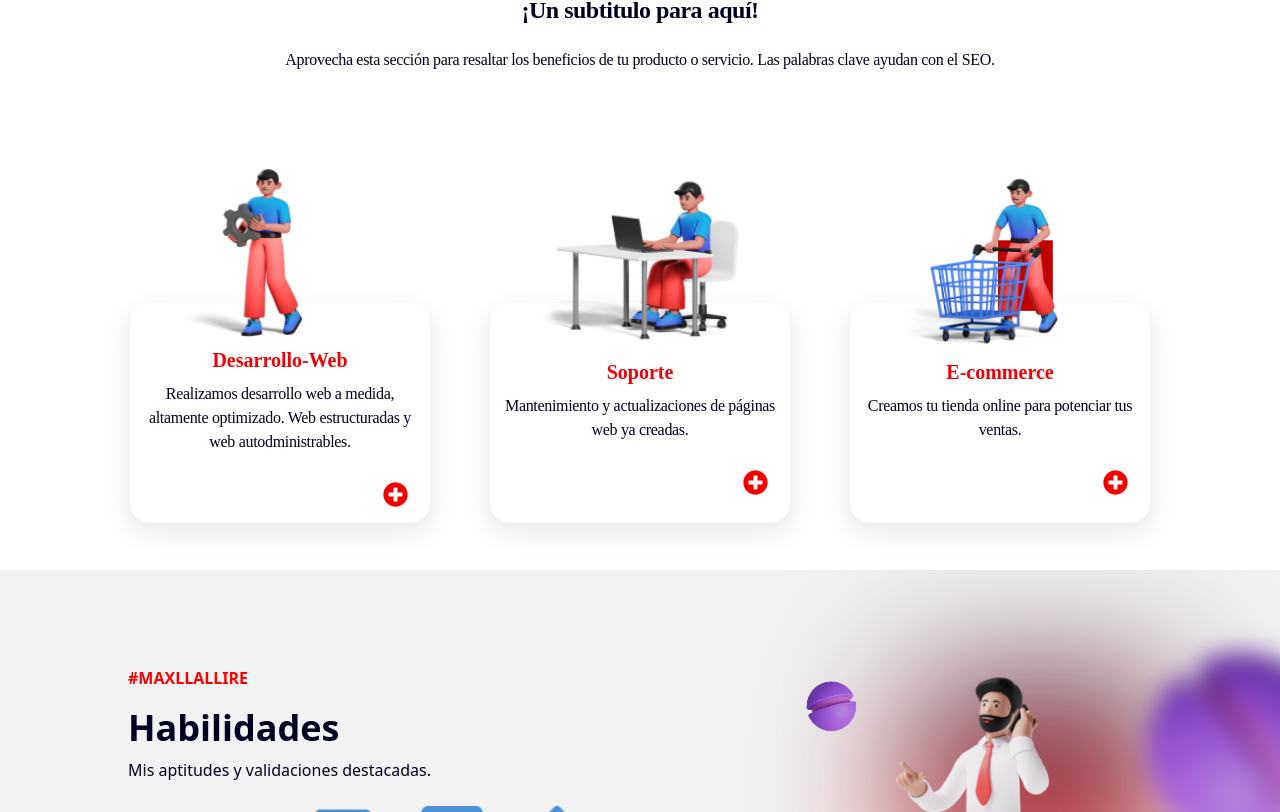
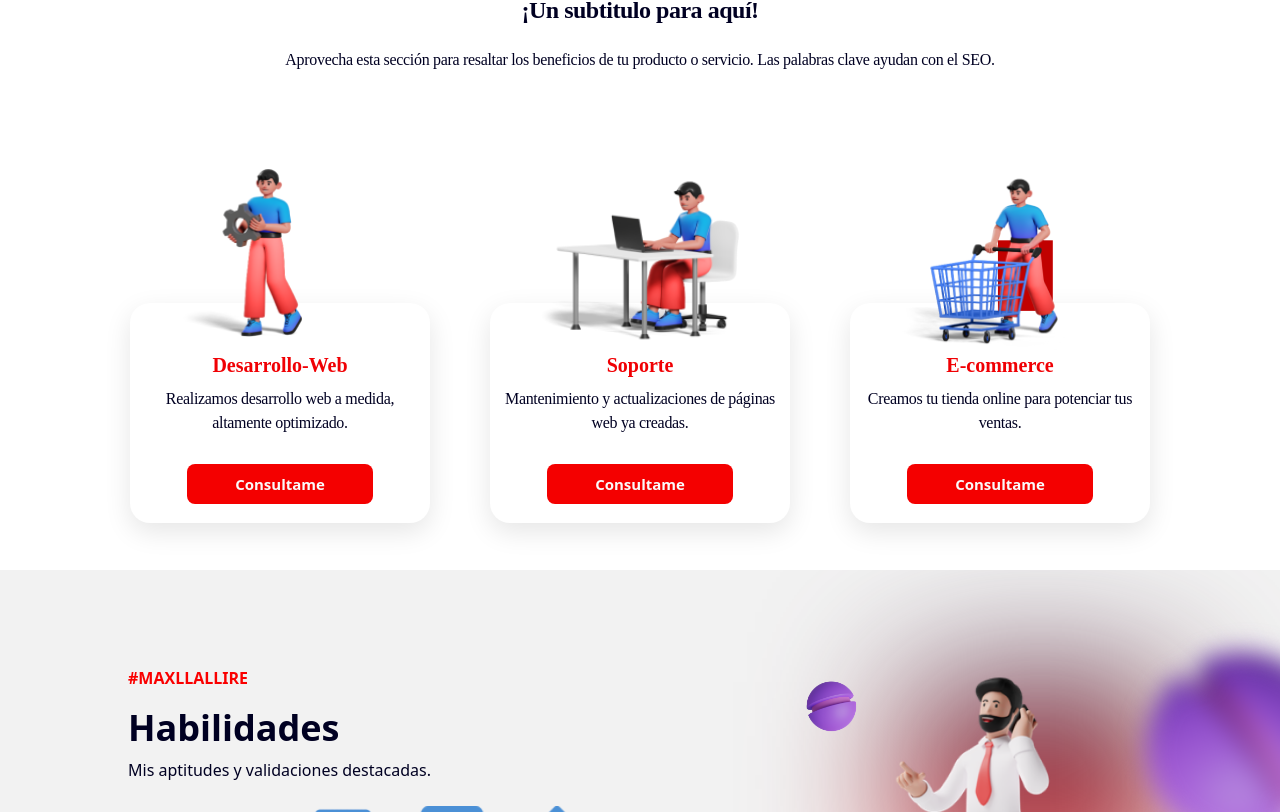
Before and after one commit to VargasJavier/proyecto-M-ximo-Llallire, a React (Vite) app: page / in a window 1280 px wide. Shown: the part 736-1548 px from the top of the page. Built offline with nearby package versions, Linux system fonts and the light colour scheme.

Commit message:
cambios en botones tal como figura en diseño, skills y presentacion

```diff
--- a/src/assets/scss/header/presentation.scss
+++ b/src/assets/scss/header/presentation.scss
@@ -16,7 +16,7 @@
       margin-bottom: 80;
 
       .presentation-name {
-        color: #f40000;
+        color:$color-secondary;
         font-weight: 1000;
       }
     }
@@ -31,7 +31,7 @@
       font-size: 18px;
       line-height: 27px;
       letter-spacing: -0.01em;
-      color: #ffffff;
+      color: $color-white;
     }
   }
 
@@ -45,7 +45,7 @@
       width: 137px;
       height: 40px;
       border-radius: 8px;
-      background-color: #f40000;
+      background-color: $color-secondary;
       border-style: none;
       // font-family: "Axiforma";
       font-style: normal;
@@ -57,11 +57,12 @@
         width: 147px;
         height: 40px;
         border-radius: 8px;
-        background-color: #fafafa !important;
+        background-color: $color-white !important;
         border-style: none;
         margin: 0 30px;
+        z-index: 1;
         span{
-          color: #F40000;
+          color: $color-secondary;
           font-weight: 700;
         }
     }
@@ -136,7 +137,7 @@
           width: 186px;
           height: 40px;
           border-radius: 8px;
-          background: #fafafa;
+          background: $color-white;
           border-style: none;
           margin: 0 30px;
 
@@ -145,7 +146,7 @@
             font-size: 16px;
             line-height: 130%;
             text-align: center;
-            color: #F40000;
+            color: $color-secondary;
             font-weight: 700;
             font-style: normal;
           }
--- a/src/assets/scss/main/skills.scss
+++ b/src/assets/scss/main/skills.scss
@@ -80,11 +80,26 @@
                     /* Azul oscuro */
                     color: #000022;
                 }
-                .vector-skills{
-                    position: relative;
-                    left: 115px;
-                    top: 28px;
-                }
+               .button-skills{
+                width: 186px;
+                height: 40px;
+                background-color: #F40000;
+                border-radius: 8px;
+                border-style: none;
+
+                position: relative;
+                /* top: 500px; */
+                left: 0px;
+                /* top: 612.58px; */
+                bottom: -29px;
+                    span{
+                        color: $color-bg;
+                        font-weight: 700;
+                        font-size: 15px;
+                    }
+
+
+               }
             }
             }
 
--- a/src/components/main/Skills.jsx
+++ b/src/components/main/Skills.jsx
@@ -13,7 +13,7 @@ function Skills() {
             id: 2,
             image: maintenance,
             title: 'Desarrollo-Web',
-            parrafo: ' Realizamos desarrollo web a medida, altamente optimizado. Web estructuradas y web autodministrables.',
+            parrafo: ' Realizamos desarrollo web a medida, altamente optimizado.',
         },
         {
             id: 1,
@@ -48,7 +48,7 @@ function Skills() {
                                     <h3 className='title-skills'>{imagen.title}</h3>
                                     <p className='parrafo-skills'>{imagen.parrafo}</p>
 
-                                    <img src={vector} alt="vector" className='vector-skills' />
+                                    <button className='button-skills'> <span> Consultame </span> </button>
 
                                 </div>
                             </motion.div>
```
